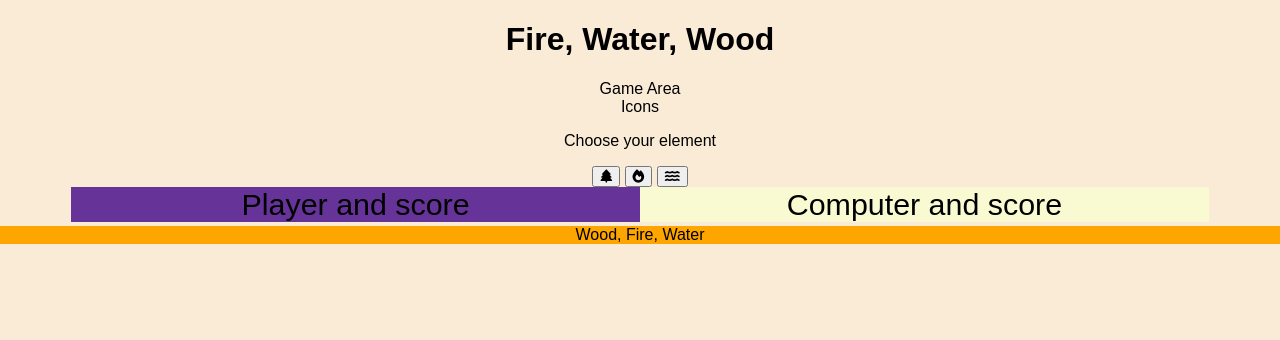
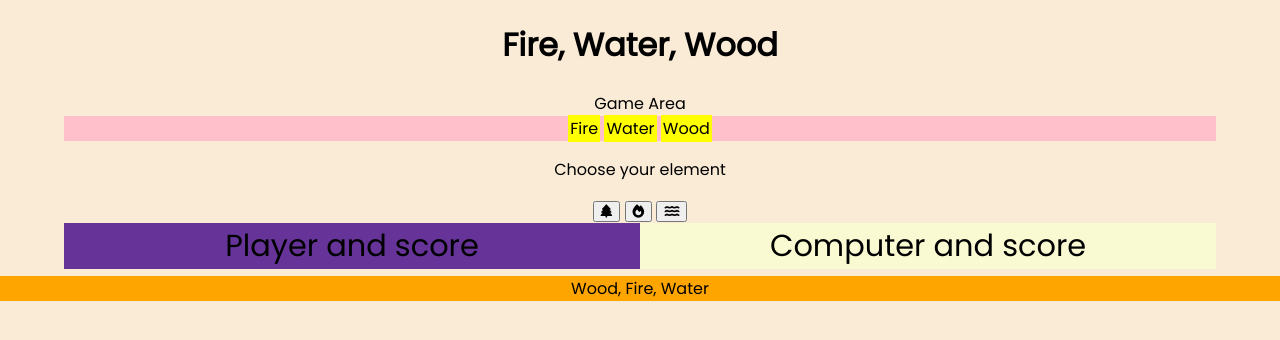
Before and after one commit to Matstaps/Portfolio-project-two, a plain HTML site: page index.html in a window 1280 px wide. Drawn offline with Linux system fonts and the light colour scheme.

Commit message:
Add images to assets folder

```diff
--- a/assets/css/style.css
+++ b/assets/css/style.css
@@ -1,9 +1,17 @@
 /* Global */
+@import url('https://fonts.googleapis.com/css2?family=Montserrat:wght@300&family=Poppins&display=swap');
+
+
+html {
+    min-height: 100%;
+    margin: 0;
+}
 
 body {
     background-color: antiquewhite;
-    font-family: Arial, Helvetica, sans-serif;
+    font-family: Poppins, sans-serif;
     text-align: center;
+    margin: 0 auto;
 }
 
 footer {
@@ -33,3 +41,21 @@ footer {
     background-color: lightgoldenrodyellow;
     width: 50%;
 }
+
+#image-container {
+    max-width: 90%;
+    background: pink;
+    max-height: 300px;
+    text-align: center;
+    margin: 0 auto;
+    display: flexbox;
+    justify-content: space-around;
+}
+
+.image-child {
+    width: 33%;
+    background: yellow;
+    padding: 2px;
+    display: inline;
+
+}
--- a/index.html
+++ b/index.html
@@ -12,8 +12,10 @@
     <h1>Fire, Water, Wood</h1>
 
     <section>Game Area
-        <div>
-         Icons
+        <div id="image-container">
+         <div class="image-child">Fire</div>
+         <div class="image-child">Water</div>
+         <div class="image-child">Wood</div>
         </div>
 
         <div>
```
Also changed, not shown: assets/images/drip.jpg (added), assets/images/flames.jpg (added), assets/images/logs.jpg (added).
